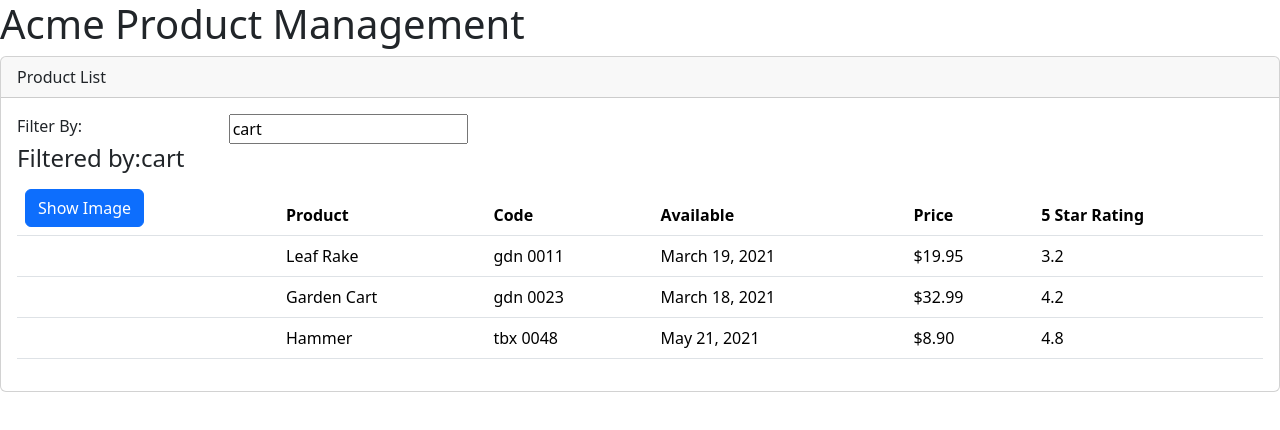
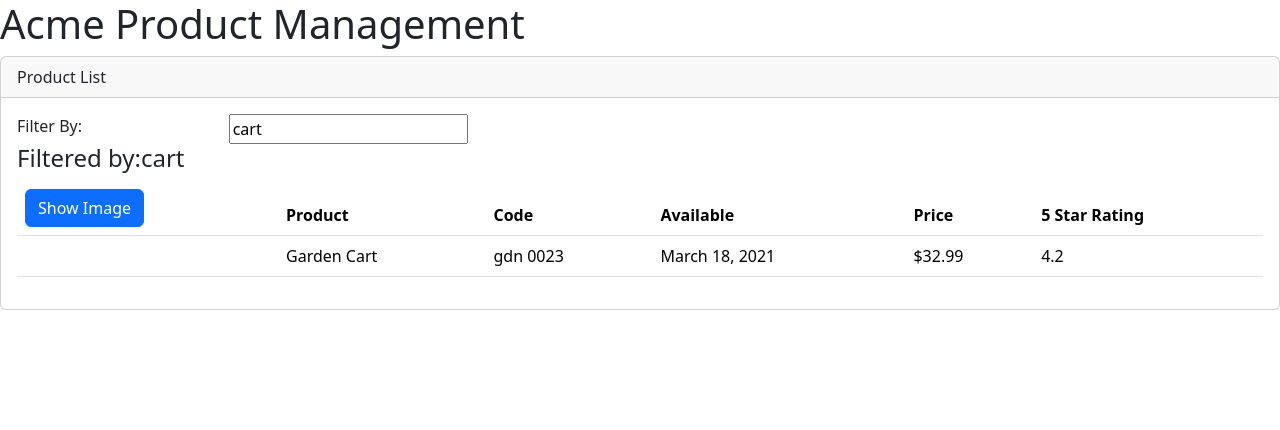
Before and after one commit to giannifontanot/ps-angular-basics-scratch, an Angular app: page / in a window 1280 px wide. Shown: the top 430 px of the page. Built offline with nearby package versions, Linux system fonts and the light colour scheme.

Commit message:
The list of products is filtered.

```diff
--- a/src/app/products/product-list.component.html
+++ b/src/app/products/product-list.component.html
@@ -16,7 +16,7 @@
     </div>
 
     <div class="table-responsive">
-	<table class="table" *ngIf="products.length">
+	<table class="table" *ngIf="productsOriginal.length">
 		<thead>
 			<tr>
 				<th><button class="btn btn-primary"
@@ -30,7 +30,7 @@
 			</tr>
 		</thead>
     <tbody>
-<tr *ngFor="let product of products">
+<tr *ngFor="let product of filteredProducts">
 	<td><img *ngIf="showImage"
     [src]="product.imageUrl"
     [title]="product.productName"
--- a/src/app/products/product-list.component.ts
+++ b/src/app/products/product-list.component.ts
@@ -11,8 +11,20 @@ export class ProductListComponent implements OnInit {
   imageWidth: number = 50;
   imageMargin: number = 2;
   showImage: boolean = false;
-  listFilter: string = 'cart';
-  products: IProduct [] = [
+  private _listFilter: string = '';
+  filteredProducts: IProduct[] = [];
+
+  get listFilter(): string {
+    return this._listFilter;
+  }
+
+  set listFilter(value: string) {
+    this._listFilter = value;
+    console.log(value);
+    this.filteredProducts = this.performFilter(value);
+  }
+
+  productsOriginal: IProduct [] = [
     {
       "productId": 1,
       "productName": "Leaf Rake",
@@ -48,6 +60,11 @@ export class ProductListComponent implements OnInit {
   }
 
   ngOnInit(): void {
-console.log("This is OnInit")
+    this.listFilter = 'cart';
+  }
+
+  performFilter(filterBy: string): IProduct[] {
+    filterBy = filterBy.toLocaleLowerCase();
+    return this.productsOriginal.filter((product: IProduct) => product.productName.toLocaleLowerCase().includes(filterBy));
   }
 }
```
